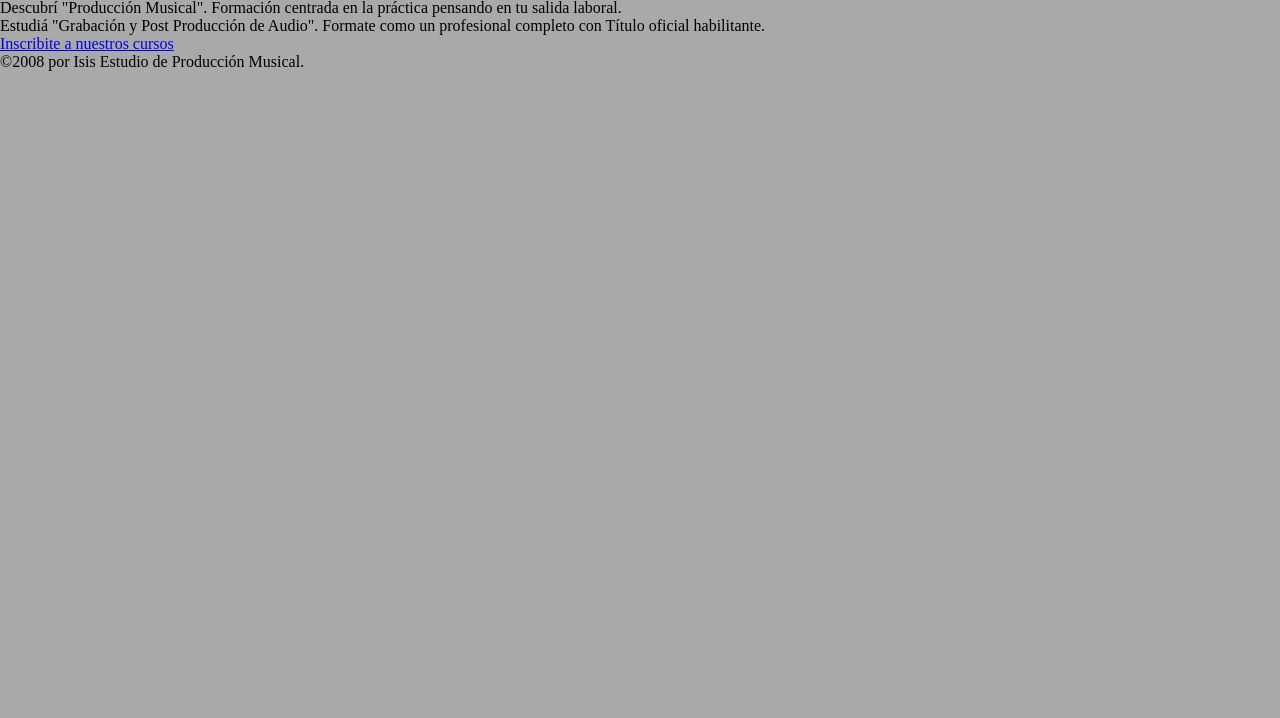
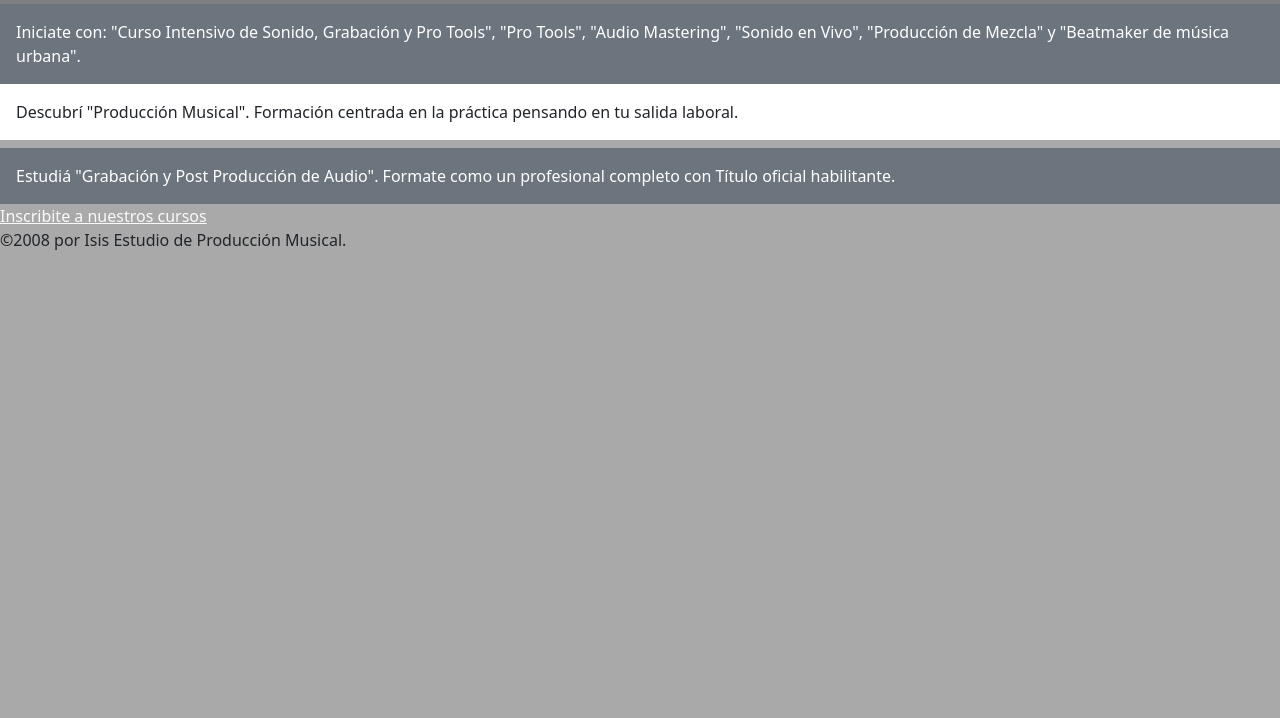
Before and after one commit to DruettaNicolas/enntregaFinalCoder, a website: page htmls/cursos.html in a window 1280 px wide. Shown: the part 82-800 px from the top of the page. Drawn offline with nearby package versions, Linux system fonts and the light colour scheme; a web font is replaced by a local one.

Commit message:
tercera entrega proyecto final

```diff
--- a/htmls/cursos.html
+++ b/htmls/cursos.html
@@ -6,8 +6,11 @@
     <meta name="viewport" content="width=device-width, initial-scale=1.0">
     <title>Cursos</title>
     <link href="https://fonts.googleapis.com/css2?family=Koulen&family=Roboto+Condensed:ital,wght@0,300;0,400;0,700;1,300;1,400;1,700&display=swap" rel="stylesheet">
+    <link href="https://cdn.jsdelivr.net/npm/bootstrap@5.2.0-beta1/dist/css/bootstrap.min.css" rel="stylesheet" integrity="sha384-0evHe/X+R7YkIZDRvuzKMRqM+OrBnVFBL6DOitfPri4tjfHxaWutUpFmBp4vmVor" crossorigin="anonymous">
     <link rel="stylesheet" href="../css/estilos.css">
     <link rel="shortcut icon" href="../assets/favicon.png">
+    <meta name="description" content="Inscribite al mejor estudio/escuela de Argentina para llevar tu produccion a otro nivel">
+    <meta name="keywords" content="CURSO,GRABACION,PROO TOOLS,AUDIO, SONIDO">
 </head>
 <body class="body">
     <header class="header">
@@ -22,30 +25,16 @@
         </nav>
     </header>
 <main>
-<div class="div__cursos">
-    <div class="div__info1">
-        <p class="p__curso">
-            Iniciate con: "Curso Intensivo de Sonido, Grabación y Pro Tools", "Pro Tools", "Audio Mastering", "Sonido en Vivo", "Producción de Mezcla" y "Beatmaker de música urbana".
-        </p>
-    </div>
-    <div class="div__info2">
-        <p class="p__curso">
-            Descubrí "Producción Musical". Formación centrada en la práctica pensando en tu salida laboral.
-        </p>
-    </div>
-    <div class="div__info3">
-        <p class="p__curso">
-            Estudiá "Grabación y Post Producción de Audio". Formate como un profesional completo con Título oficial habilitante.
-        </p>
-    </div>
-    <div class="a__botton">
-        <a href="../htmls/contacto.html">Inscribite a nuestros cursos</a>
-    </div>
-
+    <div class="text-bg-secondary p-3">Iniciate con: "Curso Intensivo de Sonido, Grabación y Pro Tools", "Pro Tools", "Audio Mastering", "Sonido en Vivo", "Producción de Mezcla" y "Beatmaker de música urbana".</div>
+    <div class="p-3 mb-2 bg-white text-dark">Descubrí "Producción Musical". Formación centrada en la práctica pensando en tu salida laboral.</div>
+    <div class="text-bg-secondary p-3">Estudiá "Grabación y Post Producción de Audio". Formate como un profesional completo con Título oficial habilitante.</div>
+<div class="link">
+    <a href="./contacto.html" class="link-light">Inscribite a nuestros cursos</a>
 </div>
 </main>
 <footer class="footer">
     <p>©2008 por Isis Estudio de Producción Musical.</p>
 </footer>
+<script src="https://cdn.jsdelivr.net/npm/bootstrap@5.2.0-beta1/dist/js/bootstrap.bundle.min.js" integrity="sha384-pprn3073KE6tl6bjs2QrFaJGz5/SUsLqktiwsUTF55Jfv3qYSDhgCecCxMW52nD2" crossorigin="anonymous"></script>
 </body>
 </html>
--- a/sass/_cursos.scss
+++ b/sass/_cursos.scss
@@ -1,20 +1,6 @@
-.div__cursos{
-    @mixin cursos {.info1 {
-    background-color:azure;
-    height: 5rem;
+.link{
     display: flex;
-    margin: 1 rem;
-    padding: 1rem;
-    font-size: xx-large;}
+    .light{
+        justify-content: start;
     }
-    .info2{@include cursos
-
-    }
-    .info3{
-        @include cursos
-        @extend .info1;
-        font-family: 'Franklin Gothic Medium', 'Arial Narrow', Arial, sans-serif;
-
-    }
-
 }
```
Also changed, not shown: htmls/biografia.html (+2 -0 lines), htmls/contacto.html (+2 -0 lines), htmls/tienda.html (+3 -1 lines), css/destino.css.
